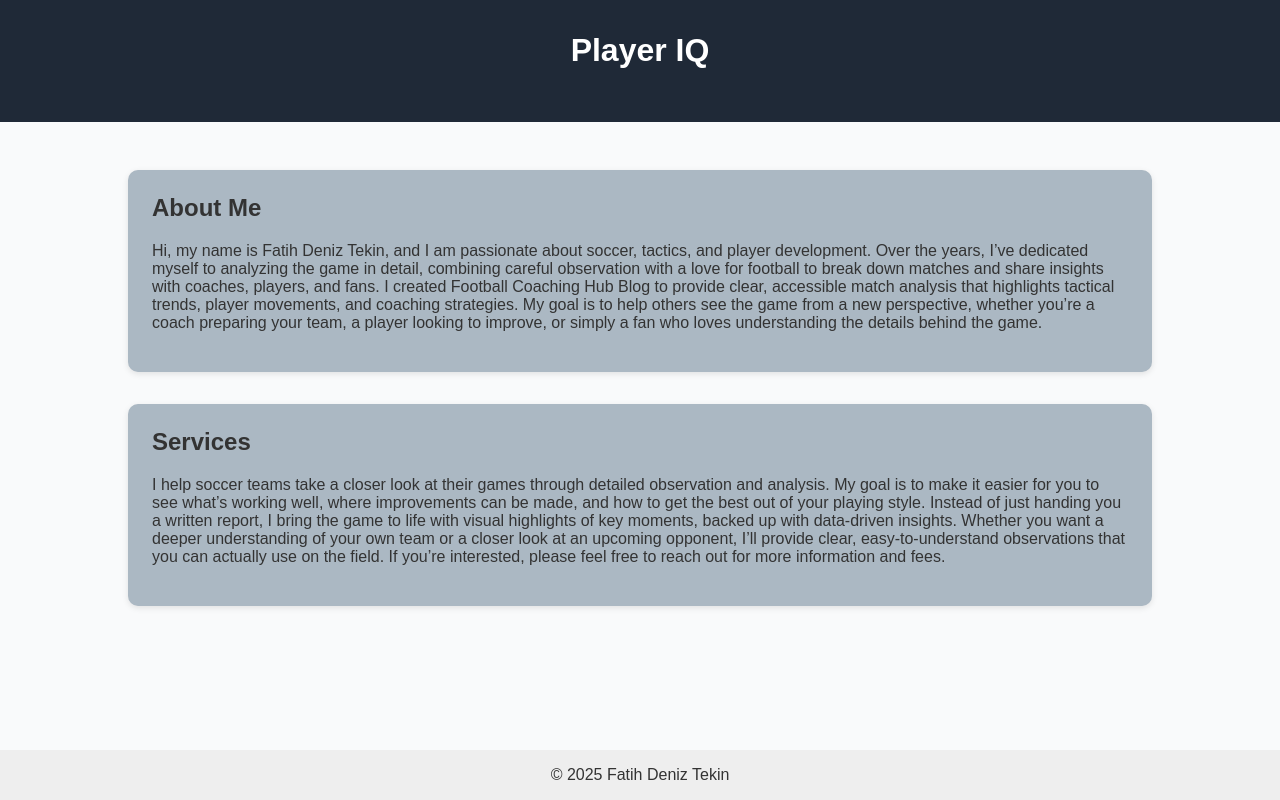
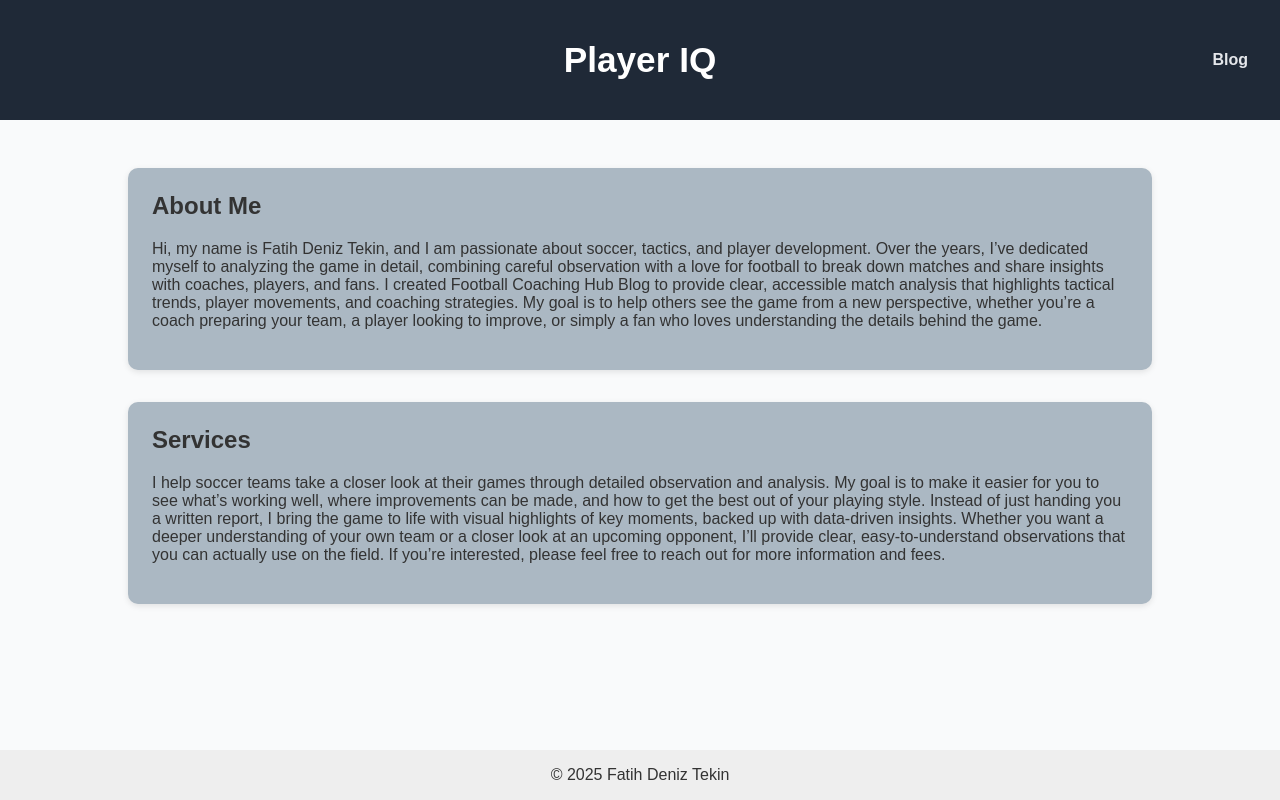
Before and after one commit to emrebicerbto/playeriq-site, a plain HTML site: page index.html in a window 1280 px wide. Drawn offline with Linux system fonts and the light colour scheme.

Commit message:
Update index.html

```diff
--- a/index.html
+++ b/index.html
@@ -22,15 +22,43 @@
     header {
       background: #1f2937;
       color: white;
-      padding: 2rem;
+      padding: 2.5rem 2rem; /* yükseklik arttı */
+      display: flex;
+      align-items: center;
+      justify-content: center; /* ortala */
+      position: relative;      /* Blog linkini sağa sabitlemek için */
+    }
+
+    .header-left h1 {
+      margin: 0;
       text-align: center;
+      font-size: 2.2rem; /* biraz daha büyük */
+    }
+
+    .header-right {
+      position: absolute;
+      right: 2rem;
+      top: 50%;
+      transform: translateY(-50%);
+    }
+
+    .header-right a {
+      color: #e5e7eb;
+      text-decoration: none;
+      font-weight: bold;
+      font-size: 1rem;
+    }
+
+    .header-right a:hover {
+      text-decoration: underline;
+      color: #ffffff;
     }
 
     main {
       max-width: 800px;
       margin: 2rem auto;
       padding: 1rem;
-      flex: 1; /* sayfanın boş kısmını doldursun */
+      flex: 1;
     }
 
     section {
@@ -57,8 +85,14 @@
 <body>
 
   <header>
-    <h1>Player IQ</h1>
-    <p></p>
+    <div class="header-left">
+      <h1>Player IQ</h1>
+    </div>
+    <div class="header-right">
+      <a href="https://eightandhalfball.com/" target="_blank" rel="noopener noreferrer">
+        Blog
+      </a>
+    </div>
   </header>
 
   <main style="max-width:80%;font-family:Arial, sans-serif;color:#333">
```
